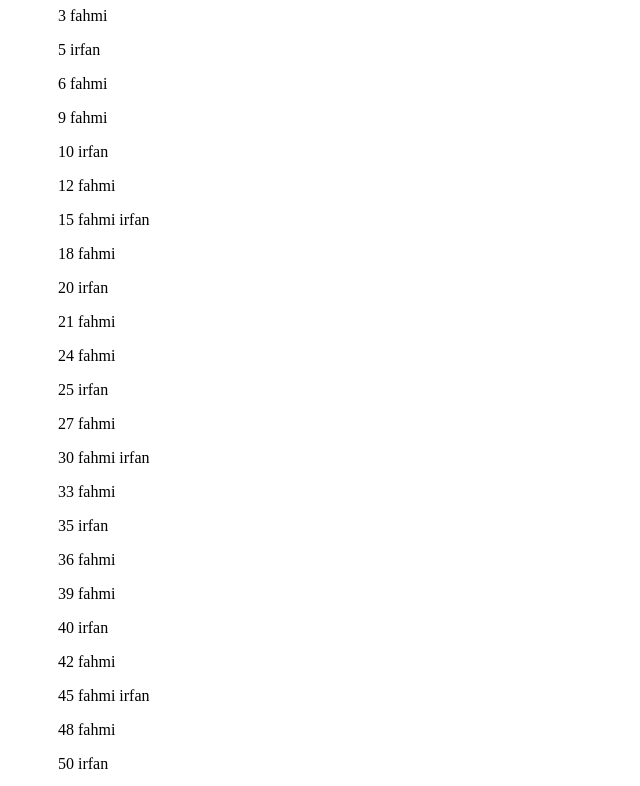
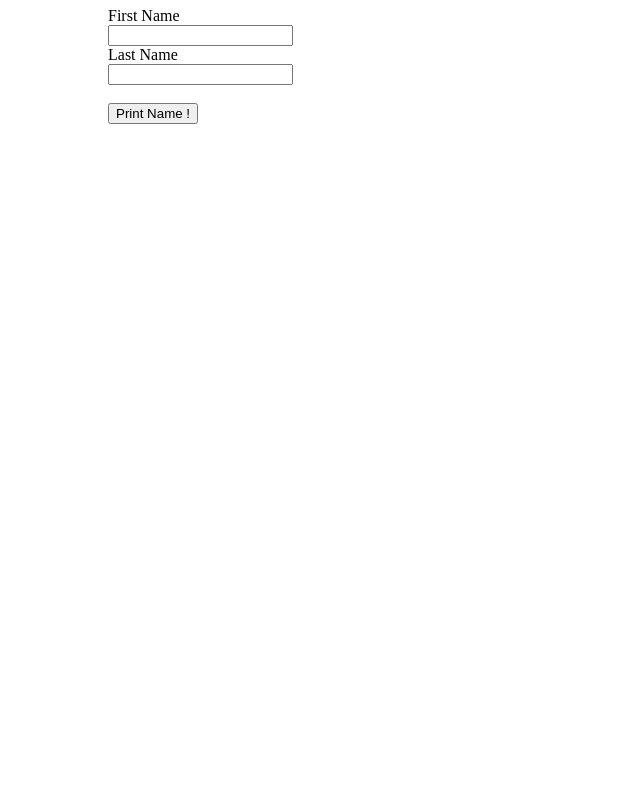
Before and after one commit to fahmifan/pixelhouse_test, a plain HTML site: page challenge-1/index.html in a window 1280 px wide. Shown: the part 73-859 px from the top of the page, without its empty margins (0-640 px from the left). After the commit the page ends 800 px from the top, so only its background shows below. Drawn offline with Linux system fonts and the light colour scheme.

Commit message:
add input form

```diff
--- a/challenge-1/index.html
+++ b/challenge-1/index.html
@@ -7,11 +7,21 @@
   <title>Document</title>
 </head>
 <body>
+  <div style="margin-left: 100px;">
     <h1>Print My Name</h1>
+    <label for="firstName">First Name</label> <br>
+    <input type="text" id="firstName" /> <br>
+    <label for="lastName">Last Name</label> <br>
+    <input type="text" id="lastName"/> <br> <br>
+    <button onclick="printMyName()">Print Name !</button>
     <div style="text-align: left; margin-left: 50px" id="printName"></div>
+  </div>
   <script>
-    const firstName = 'fahmi';
-    const lastName = 'irfan';
+    const printMyName = () => {
+      const firstName = document.getElementById("firstName").value;
+      console.log(firstName);
+      const lastName = document.getElementById("lastName").value;
+
       let print = '';
       for (let i = 1; i <= 100; i++) {
         if(i%3 === 0 && i%5 === 0) {
@@ -30,6 +40,27 @@
         }
         document.getElementById("printName").innerHTML = print;
       }
+    }
+    // const firstName = 'fahmi';
+    // const lastName = 'irfan';
+    // let print = '';
+    // for (let i = 1; i <= 100; i++) {
+    //   if(i%3 === 0 && i%5 === 0) {
+    //     // console.log(i + firstName +' ' + lastName);
+    //     print += `<p>${i} ${firstName} ${lastName}</p>`
+    //   }
+    //   else {
+    //     if(i%3 === 0) {
+    //       // console.log(i + firstName);
+    //     print += `<p>${i} ${firstName}</p>`
+    //     }
+    //     if(i%5 === 0) {
+    //       // console.log(i + lastName);
+    //       print += `<p>${i} ${lastName}</p>`
+    //     }
+    //   }
+    //   document.getElementById("printName").innerHTML = print;
+    // }
   </script>
 </body>
 </html>
```
Lines whose indentation alone changed are shown as unchanged.
